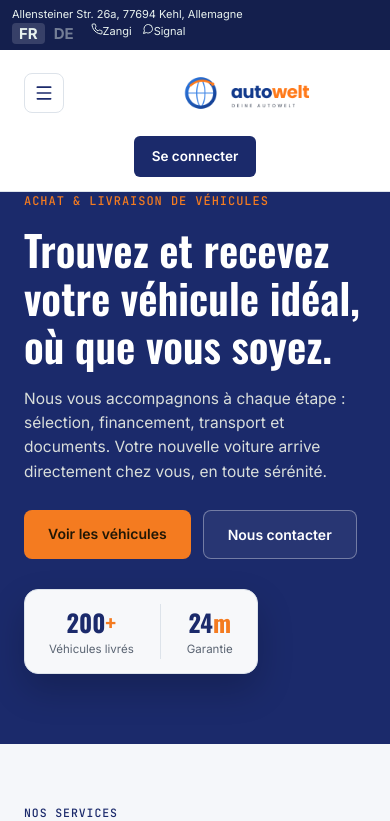
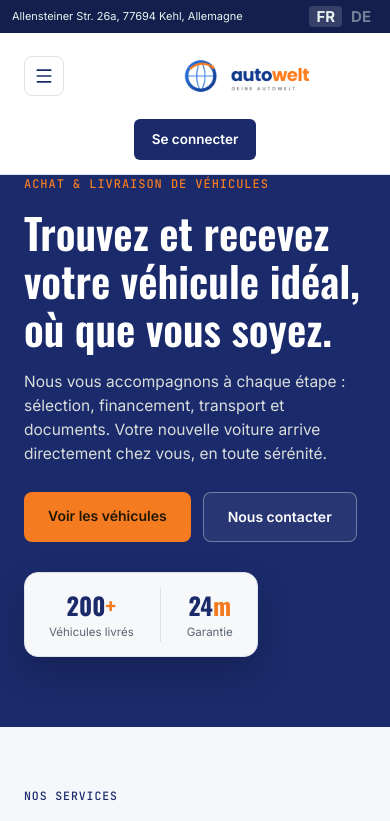
Before and after one commit to Landcar789/Car, a Next.js app: page / in a window 390 px wide. Shown: the top 821 px of the page. Built offline with nearby package versions, Linux system fonts and the light colour scheme; no server answers; the database is empty.

Commit message:
Amelioration barre du haut sur mobile

```diff
--- a/app/globals.css
+++ b/app/globals.css
@@ -489,6 +489,20 @@ h2.section-title {
     width: 12px;
     height: 12px;
   }
+  .infobar .infobar-icon {
+    display: none;
+  }
+  .infobar .right {
+    gap: 8px;
+    flex-shrink: 0;
+  }
+  .infobar {
+    align-items: center;
+  }
+  .infobar-address {
+    flex: 1;
+    min-width: 0;
+  }
   .site-header {
     flex-direction: column;
     gap: 14px;
```
